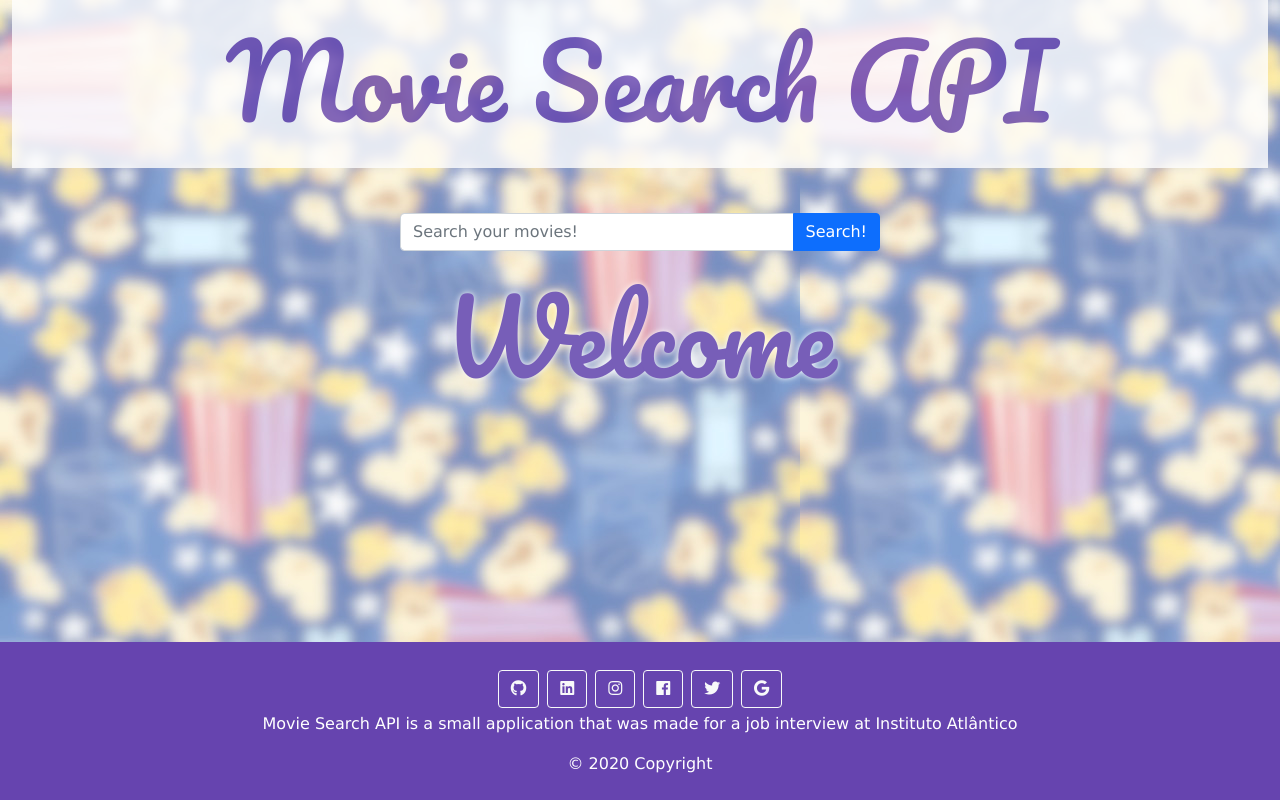
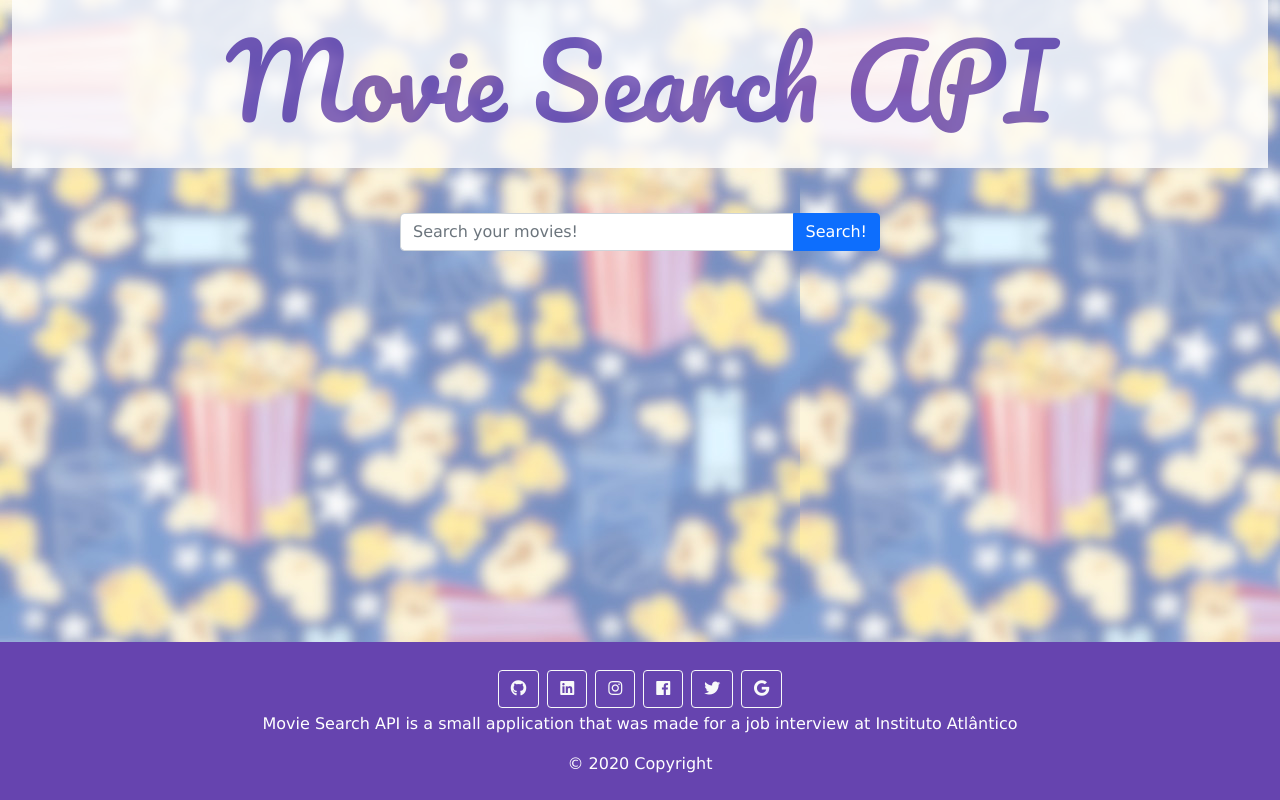
Before and after one commit to georgematos/movie-api-frontend, a React (Create React App) app: page / in a window 1280 px wide. Built offline with nearby package versions, Linux system fonts and the light colour scheme.

Commit message:
refactor: welcome div removed and url server returned to localhost

```diff
--- a/src/components/Helpers/Configs.js
+++ b/src/components/Helpers/Configs.js
@@ -1,5 +1,5 @@
 const Configs = {
-  urlApi: "http://192.168.100.61:8080/movieapi"
+  urlApi: "http://localhost:8080/movieapi"
 }
 
 export default Configs
--- a/src/components/Home/Home.jsx
+++ b/src/components/Home/Home.jsx
@@ -63,11 +63,6 @@ const Home = (props) => {
           <NoMoviesFound></NoMoviesFound>
         </If>
       </div>
-      <If test={movies.length < 1 && !loading}>
-        <div className="initial-page">
-          <h2>Welcome</h2>
-        </div>
-      </If>
     </div>
   )
 
```
